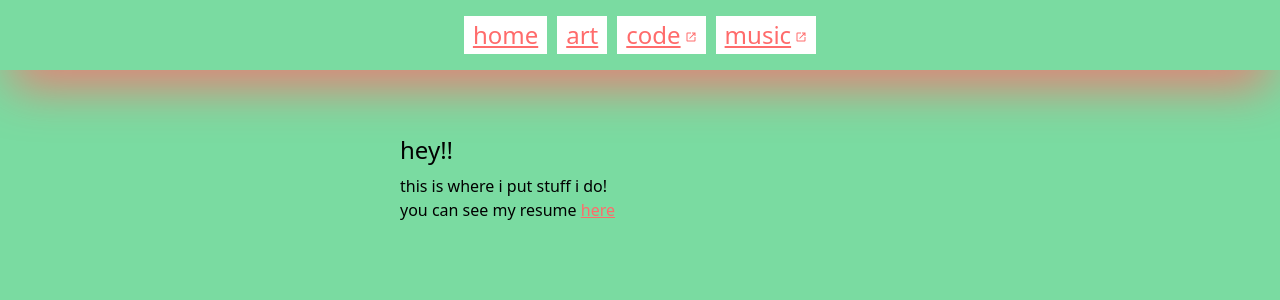
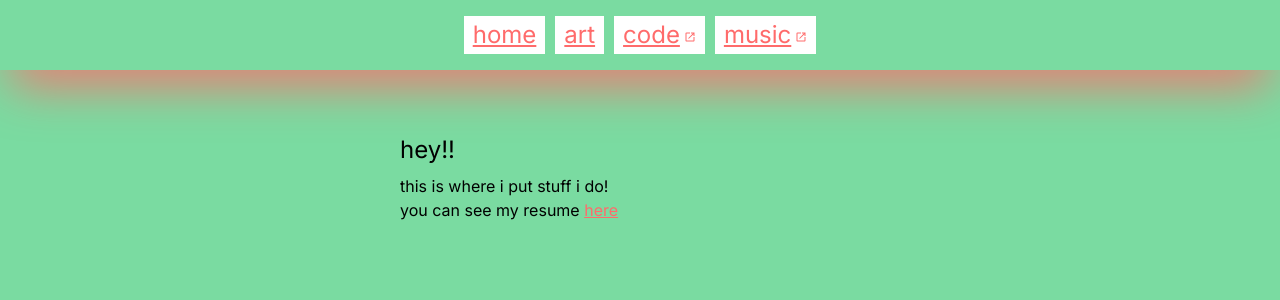
Before and after one commit to veryeasily/veryeasily.github.io, a Next.js app: page / in a window 1280 px wide. Shown: the top 300 px of the page. Built offline with nearby package versions, Linux system fonts and the light colour scheme; a web font is replaced by a local one.

Commit message:
inter font looks a little nicer

```diff
--- a/src/app/layout.tsx
+++ b/src/app/layout.tsx
@@ -19,7 +19,7 @@ export default function RootLayout({
   children: React.ReactNode
 }>) {
   return (
-    <html lang="en" className="layout h-full">
+    <html lang="en" className="layout h-full" style={inter.style}>
       <body className="layout_body min-h-full gap-8 md:gap-16 flex flex-col">
         <Header />
 
```
